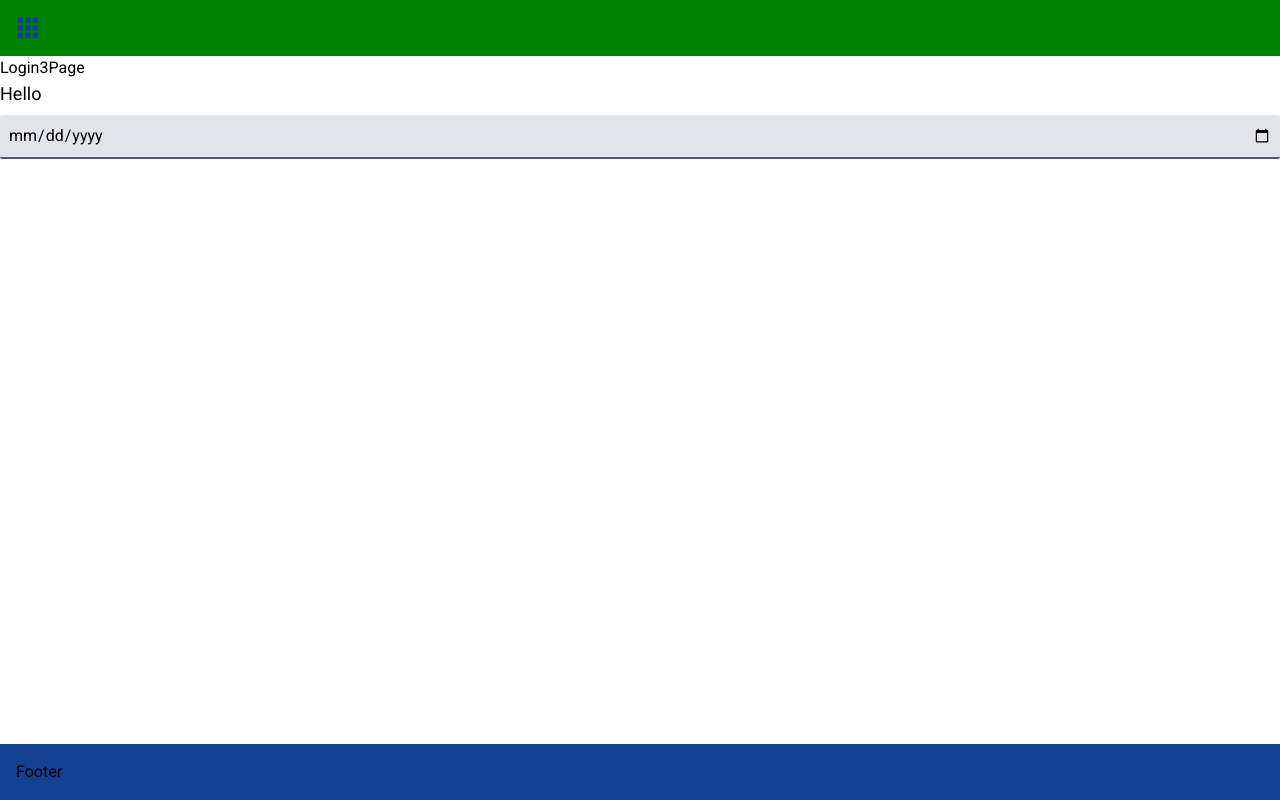
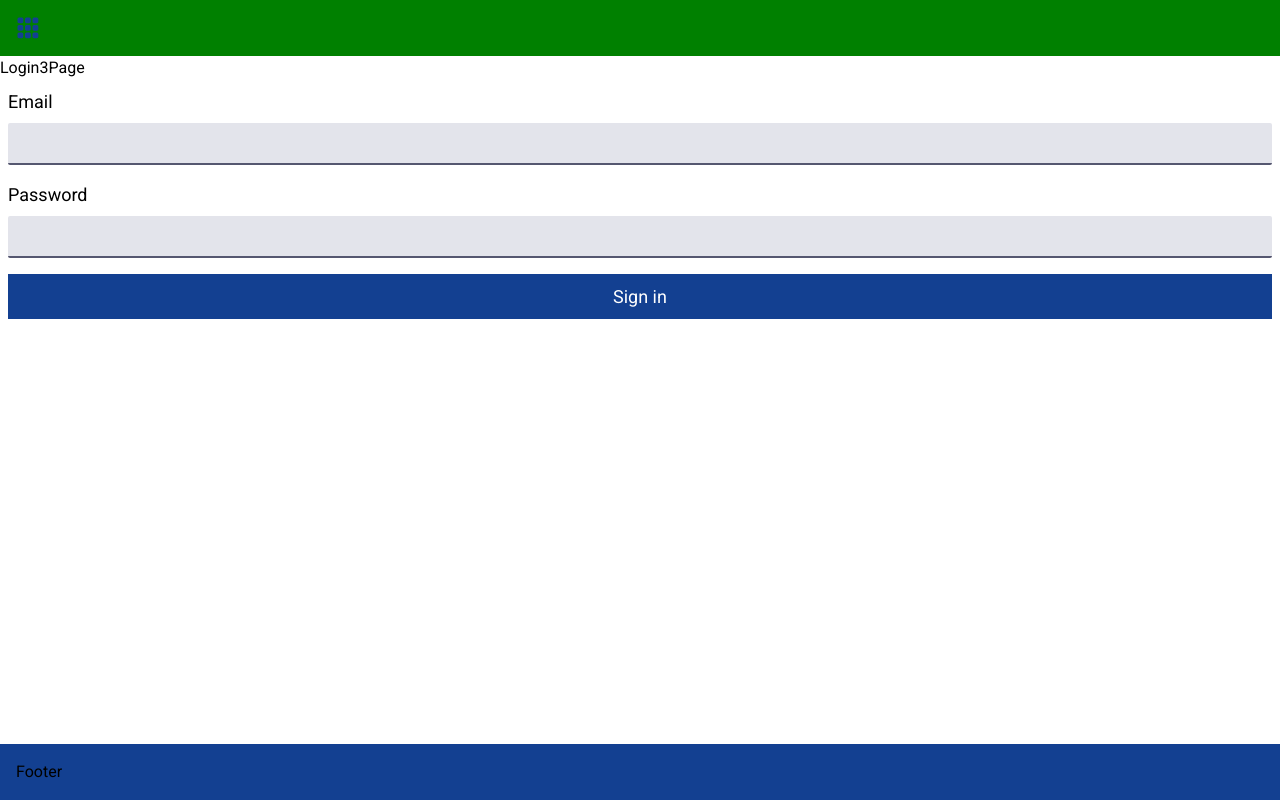
Before and after one commit to cyborgx99/platform-client, a React (Create React App) app: page /login in a window 1280 px wide. Built offline with nearby package versions, Linux system fonts and the light colour scheme; no server answers.

Commit message:
Add login form

```diff
--- a/src/pages/login/index.tsx
+++ b/src/pages/login/index.tsx
@@ -1,19 +1,13 @@
-import FormInput from 'components/input';
 import PageLayout from 'components/page';
-import { Formik } from 'formik';
 import React from 'react';
+
+import SignInForm from './signInForm';
 
 const LoginPage = () => {
   return (
     <PageLayout>
       <div>Login3Page</div>
-      <Formik
-        onSubmit={() => {
-          console.log(123);
-        }}
-        initialValues={{ email: '' }}>
-        <FormInput type='date' label='Hello' name='email' />
-      </Formik>
+      <SignInForm />
     </PageLayout>
   );
 };
--- /dev/null
+++ b/src/pages/login/signInForm.tsx
@@ -0,0 +1,63 @@
+import { useMutation } from '@apollo/client';
+import { SIGN_IN } from 'apollo/graphql';
+import ButtonComponent from 'components/button';
+import FormInput from 'components/input';
+import { Formik } from 'formik';
+import React from 'react';
+import * as yup from 'yup';
+
+import { StyledForm } from './styles';
+import { ISignInFormValues } from './types';
+
+const initialValues = {
+  email: '',
+  password: '',
+};
+
+const signInValidationSchema = yup.object({
+  email: yup.string().required().email(),
+  password: yup
+    .string()
+    .required()
+    .max(32)
+    .matches(
+      /^(?=.*[A-Za-z])(?=.*\d)[A-Za-z\d]{6,}$/g,
+      'Password must have at least 6 characters, one letter, and one number.'
+    ),
+});
+
+const SignInForm = () => {
+  const [signIn, { loading, error }] = useMutation(SIGN_IN, {
+    onCompleted: (d) => {
+      console.log(d);
+    },
+  });
+
+  const handleSignIn = async (values: ISignInFormValues) => {
+    signIn({
+      variables: {
+        input: values,
+      },
+    });
+  };
+
+  return (
+    <Formik<ISignInFormValues>
+      onSubmit={handleSignIn}
+      initialValues={initialValues}
+      validationSchema={signInValidationSchema}>
+      <StyledForm>
+        <FormInput label='Email' name='email' type='email' />
+        <FormInput label='Password' name='password' type='password' />
+
+        <ButtonComponent isLoading={loading} type='submit' variant='primary'>
+          Sign in
+        </ButtonComponent>
+
+        <div>{error?.message}</div>
+      </StyledForm>
+    </Formik>
+  );
+};
+
+export default SignInForm;
--- /dev/null
+++ b/src/pages/login/styles.ts
@@ -0,0 +1,6 @@
+import { Form } from 'formik';
+import styled from 'styled-components';
+
+export const StyledForm = styled(Form)`
+  padding: 0.5rem;
+`;
--- /dev/null
+++ b/src/pages/login/types.ts
@@ -0,0 +1,4 @@
+export interface ISignInFormValues {
+  email: string;
+  password: string;
+}
```
